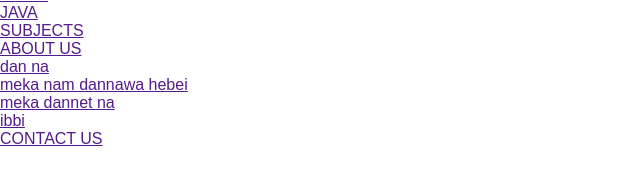
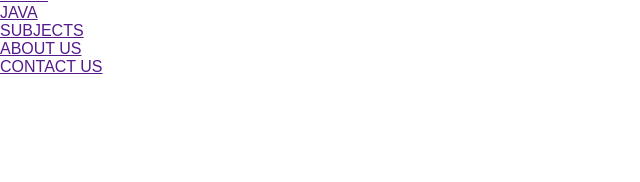
Before and after one commit to Sanoj-DivJay/Project-001, a plain HTML site: page index.html in a window 1280 px wide. Shown: the part 30-212 px from the top of the page, without its empty margins (0-640 px from the left). Drawn offline with Linux system fonts and the light colour scheme; a web font is replaced by a local one.

Commit message:
Update index.html

```diff
--- a/index.html
+++ b/index.html
@@ -19,15 +19,9 @@
                     <ul>
 
                         <li><a href="">HOME</a></li>
-
                         <li><a href="">JAVA</a></li>
                         <li><a href="">SUBJECTS</a></li>
                         <li><a href="">ABOUT US</li>
-                        <li><a href="">dan na</a></li>
-                        <li><a href="">meka nam dannawa hebei</a></li>
-                        <li><a href="">meka dannet na</a></li>
-                        <li><a href="">ibbi</a></li>
-
                         <li><a href="">CONTACT US</a></li>
 
 
```
